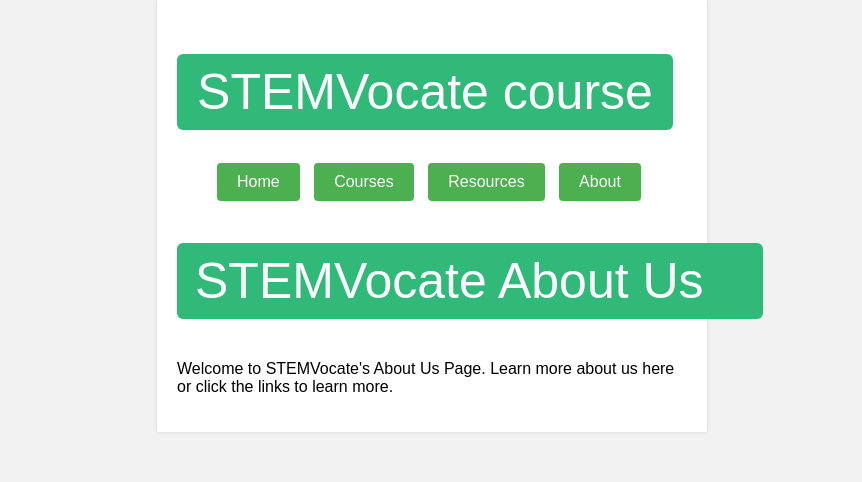
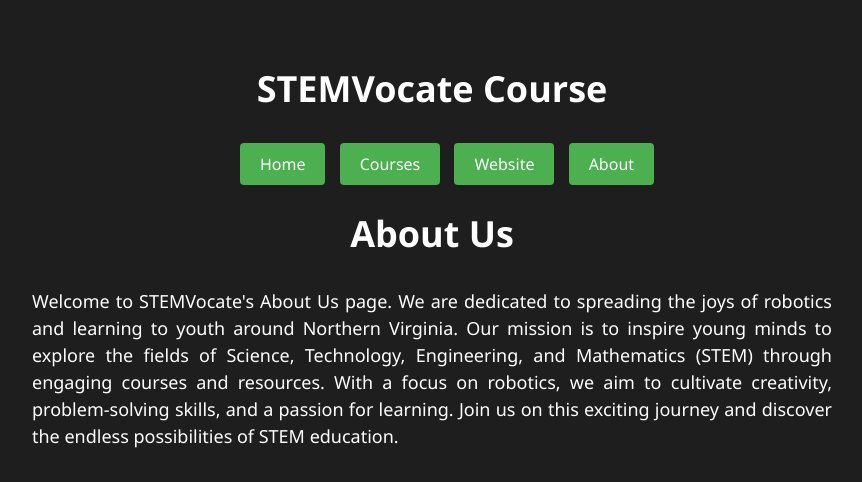
Before and after one commit to AaravMohanty/UpsideLearning, a plain HTML site: page about.htm in a window 1280 px wide. Shown: the whole page, without its empty margins (208-1070 px from the left). Drawn offline with Linux system fonts and the light colour scheme.

Commit message:
Update about.htm

```diff
--- a/about.htm
+++ b/about.htm
@@ -1,5 +1,5 @@
-<!DOCTYPE html>
-<html lang="en">
+<!DOCTYPE HTML>
+<html lang = "en">
 <head>
 <!-- view port is so the website looks good on all devices-->
     <meta name="viewport" content="width=device-width, initial-scale=1.0" />
@@ -12,86 +12,77 @@
     />
 <title>STEMVocate Course About Us</title>
 <style>
+    /* Styling for the body of the page */
     body {
-        font-family: Arial, sans-serif;
-        background-color: #f2f2f2;
+      font-family: 'Segoe UI', Tahoma, Geneva, Verdana, sans-serif;
+      background-color: #141414;
       margin: 0;
       padding: 0;
     }
 
+    /* Styling for the container div */
     .container {
-        max-width: 510px;
+      max-width: 800px;
       margin: 0 auto;
-        padding: 20px;
-        background-color: #fff;
-        box-shadow: 0 0 5px rgba(0, 0, 0, 0.1);
+      padding: 40px;
+      background-color: #1e1e1e;
+      box-shadow: 0 0 5px rgba(0, 0, 0, 0.2);
     }
 
+    /* Styling for the heading */
     h1 {
       text-align: center;
-        padding: 9px 18px;
-        background-color: #30b979;
-        width: 460px;
+      font-size: 36px;
       color: #fff;
-        text-decoration: none;
-        border-radius: 6px;
-        font-size: 50px;
-        font-weight: 400;
+      margin-bottom: 30px;
     }
-      h2 {
-        padding: 9px 18px;
-        background-color: #30b979;
-        width: 550px;
+
+    /* Styling for the about content */
+    .about-content {
+      text-align: justify;
       color: #fff;
-        text-decoration: none;
-        border-radius: 6px;
-        font-size: 50px;
-        font-weight: 400;
-      }
-      .about-content {
-        margin-top: 20px;
-        text-align: justify;
+      font-size: 18px;
+      line-height: 1.5;
     }
 
 	/* Styling for the navigation bar */
     .nav {
       margin-bottom: 20px;
+      text-align: center;
     }
 
     /* Styling for each item in the navigation bar */
     .nav li {
-        display: inline;
+      display: inline-block;
     }
 
     /* Styling for the links in the navigation bar */
     .nav a {
       display: inline-block;
       padding: 10px 20px;
-        background-color: #4caf50;
+      background-color: #4CAF50;
       color: #fff;
       text-decoration: none;
       border-radius: 4px;
       margin-right: 10px;
       font-size: 16px;
     }
+
 </style>
 </head>
 <body>
-    <div class="container">
-      <h1>STEMVocate course</h1>
+<div class = "container">
+<h1>STEMVocate Course</h1>
 
     <ul class="nav">
       <li><a href="STEMVocate.htm">Home</a></li>
       <li><a href="#">Courses</a></li>
-        <li><a href="#">Resources</a></li>
+      <li><a href="https://www.stemvocate.com/">Website</a></li>
       <li><a href="about.htm">About</a></li>
     </ul>
 
-      <h2>STEMVocate About Us</h2>
-      <p>
-        Welcome to STEMVocate's About Us Page. Learn more about us here or click
-        the links to learn more.
-      </p>
+<h1>About Us</h1>
+<p class="about-content">Welcome to STEMVocate's About Us page. We are dedicated to spreading the joys of robotics and learning to youth around Northern Virginia. Our mission is to inspire young minds to explore the fields of Science, Technology, Engineering, and Mathematics (STEM) through engaging courses and resources. With a focus on robotics, we aim to cultivate creativity, problem-solving skills, and a passion for learning. Join us on this exciting journey and discover the endless possibilities of STEM education.</p>
 </div>
 </body>
 </html>
```
Lines whose indentation alone changed are shown as unchanged.
